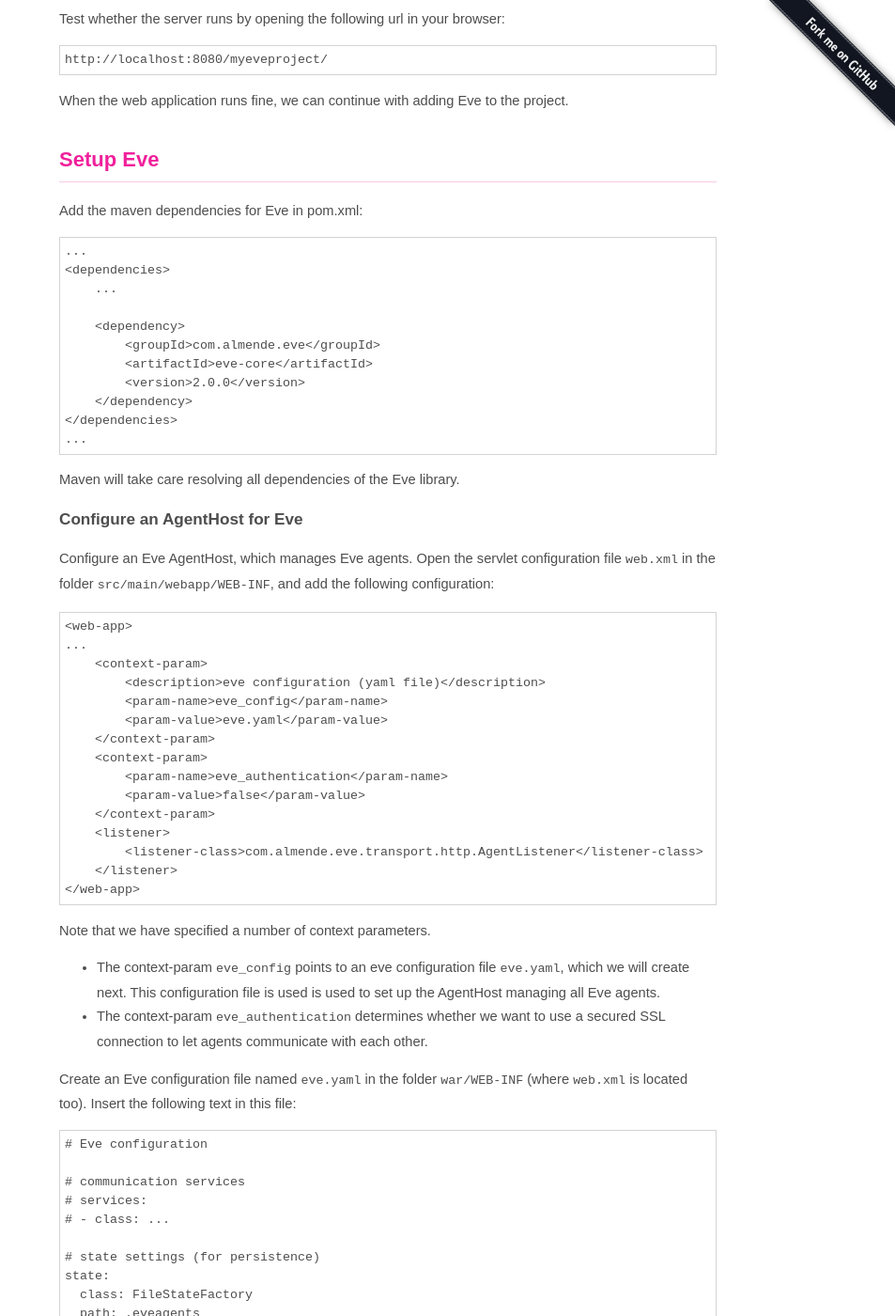
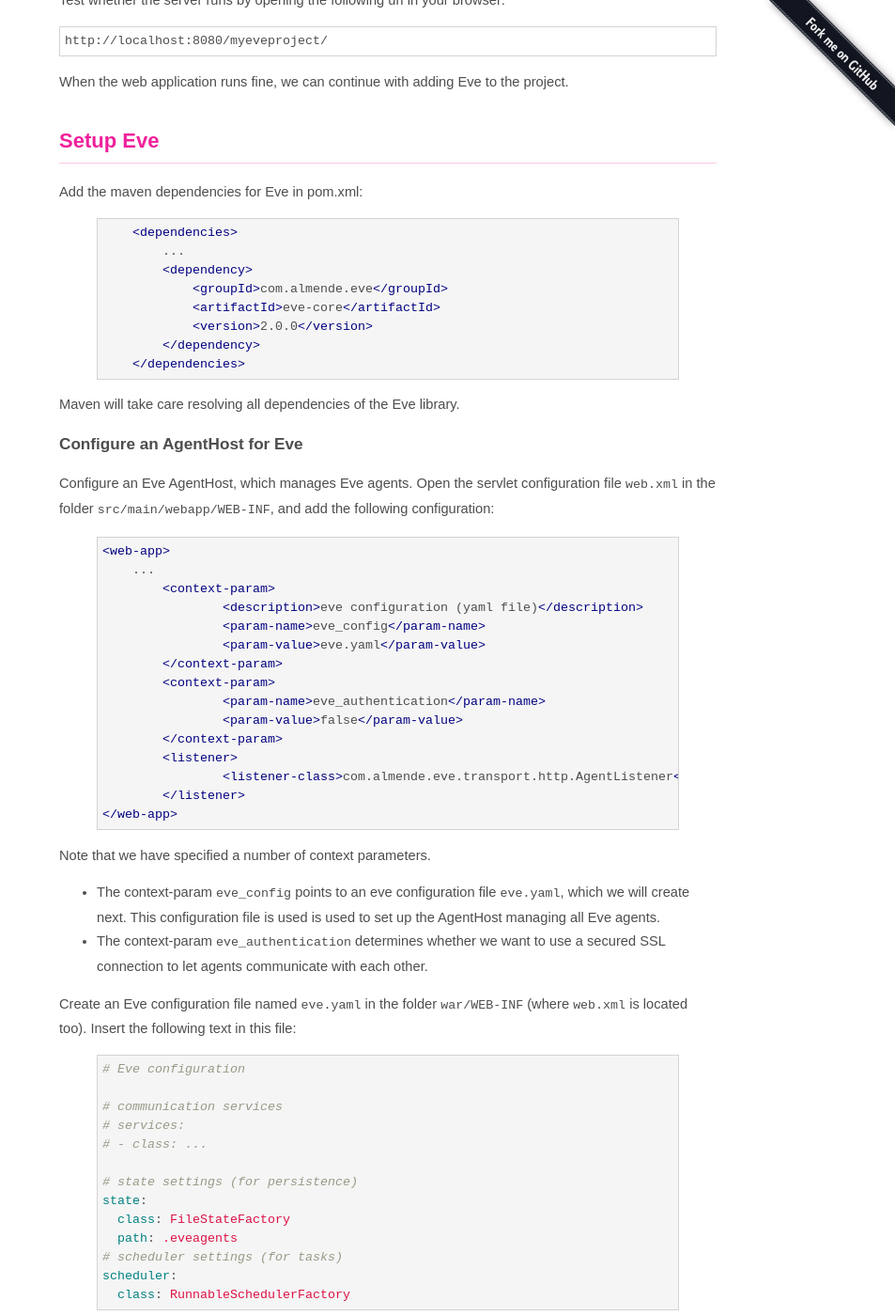
Before and after one commit to almende/eve, a Jekyll site: the page built from implementations/java/getting_started.md, in a window 1280 px wide and 1400 px high, scrolled down 2119 px. Shown: the whole window at 94% size, without its empty margins (327-1280 px from the left). Built offline with Jekyll 4.4.1, drawn with Linux system fonts in a browser that asks for light colours; some of the changed text lies outside the part shown.

Commit message:
More syntax highlighting, java side mostly done.

```diff
--- a/implementations/java/getting_started.md
+++ b/implementations/java/getting_started.md
@@ -48,10 +48,9 @@ First, we will create a regular Maven web application in Eclipse.
 We will use Jetty to run the created web application. We will run jetty using the Jetty plugin for Maven.
 
 Open the file pom.xml in the root of the project and add the jetty plugin:
-
-    <project ...>
+{% highlight xml %}
+    <project>
         ...
-
         <build>
             ...
             <plugins>
@@ -89,6 +88,7 @@ Open the file pom.xml in the root of the project and add the jetty plugin:
             ...
         </build>
     </project>
+{% endhighlight %}
 
 Start the project via the following command:
 
@@ -105,17 +105,16 @@ When the web application runs fine, we can continue with adding Eve to the proje
 
 Add the maven dependencies for Eve in pom.xml:
 
-    ...
+{% highlight xml %}
     <dependencies>
         ...
-
         <dependency>
             <groupId>com.almende.eve</groupId>
             <artifactId>eve-core</artifactId>
             <version>{{version}}</version>
         </dependency>
     </dependencies>
-    ...
+{% endhighlight %}
 
 Maven will take care resolving all dependencies of the Eve library.
 
@@ -124,21 +123,23 @@ Maven will take care resolving all dependencies of the Eve library.
 
 Configure an Eve AgentHost, which manages Eve agents. Open the servlet configuration file `web.xml` in the folder `src/main/webapp/WEB-INF`, and add the following configuration:
 
-    <web-app>
+{% highlight xml %}
+<web-app>
     ...
-        <context-param>
-            <description>eve configuration (yaml file)</description>
-            <param-name>eve_config</param-name>
-            <param-value>eve.yaml</param-value>
-        </context-param>
-        <context-param>
-            <param-name>eve_authentication</param-name>
-            <param-value>false</param-value>
-        </context-param>
-        <listener>
-            <listener-class>com.almende.eve.transport.http.AgentListener</listener-class>
-        </listener>
-    </web-app>
+	<context-param>
+		<description>eve configuration (yaml file)</description>
+		<param-name>eve_config</param-name>
+		<param-value>eve.yaml</param-value>
+	</context-param>
+	<context-param>
+		<param-name>eve_authentication</param-name>
+		<param-value>false</param-value>
+	</context-param>
+	<listener>
+		<listener-class>com.almende.eve.transport.http.AgentListener</listener-class>
+	</listener>
+</web-app>
+{% endhighlight %}
 
 Note that we have specified a number of context parameters.
 
@@ -147,21 +148,21 @@ Note that we have specified a number of context parameters.
 
 Create an Eve configuration file named `eve.yaml` in the folder `war/WEB-INF` (where `web.xml` is located too). Insert the following text in this file:
 
-    # Eve configuration
+{% highlight yaml %}
+# Eve configuration
 
-    # communication services
-    # services:
-    # - class: ...
+# communication services
+# services:
+# - class: ...
 
-    # state settings (for persistence)
-    state:
-      class: FileStateFactory
-      path: .eveagents
-
-
-    # scheduler settings (for tasks)
-    scheduler:
-      class: RunnableSchedulerFactory
+# state settings (for persistence)
+state:
+  class: FileStateFactory
+  path: .eveagents
+# scheduler settings (for tasks)
+scheduler:
+  class: RunnableSchedulerFactory
+{% endhighlight %}
 
 The configuration is a [YAML](http://en.wikipedia.org/wiki/YAML) file. It contains:
 
@@ -182,23 +183,26 @@ The AgentHost is now fully configured so we can run agents on it. However, we do
 
 Now, we will configure an HTTP Transport service for Eve, which allows us to communicate via HTTP with the agents running in our application. Open the servlet configuration file `web.xml` in the folder `src/main/webapp/WEB-INF`, and add the following configuration:
 
-    <web-app>
-        ...
-        <servlet>
-            <servlet-name>AgentServlet</servlet-name>
-            <servlet-class>com.almende.eve.transport.http.AgentServlet</servlet-class>
-            <init-param>
-                <param-name>servlet_url</param-name>
-                <param-value>http://localhost:8080/myeveproject/agents/</param-value>
-            </init-param>
-            <load-on-startup>1</load-on-startup>
-        </servlet>
-        <servlet-mapping>
-            <servlet-name>AgentServlet</servlet-name>
-            <url-pattern>/agents/*</url-pattern>
-        </servlet-mapping>
-        ...
-    </web-app>
+
+{% highlight xml %}
+<web-app>
+	...
+	<servlet>
+		<servlet-name>AgentServlet</servlet-name>
+		<servlet-class>com.almende.eve.transport.http.AgentServlet</servlet-class>
+		<init-param>
+			<param-name>servlet_url</param-name>
+			<param-value>http://localhost:8080/myeveproject/agents/</param-value>
+		</init-param>
+		<load-on-startup>1</load-on-startup>
+	</servlet>
+	<servlet-mapping>
+		<servlet-name>AgentServlet</servlet-name>
+		<url-pattern>/agents/*</url-pattern>
+	</servlet-mapping>
+	...
+</web-app>
+{% endhighlight %}
 
 The servlet can route incoming HTTP requests to agents running on the AgentHost. The servlet needs a parameter `servlet_url`. This url is needed in order to be able to built an agents full url, which is used to share with others via the method `getUrls()`.
 
@@ -232,6 +236,7 @@ Perform an HTTP POST request to the CalcAgent on the url
 
 With request body:
 
+{% highlight javascript %}
     {
         "jsonrpc": "2.0",
         "id": 1,
@@ -240,14 +245,17 @@ With request body:
             "expr": "2.5 + 3 / sqrt(16)"
         }
     }
+{% endhighlight %}
 
 This request will return the following response:
 
+{% highlight javascript %}
     {
         "jsonrpc": "2.0",
         "id": 1,
         "result": "3.25"
     }
+{% endhighlight %}
 
 The agent also has a web interface, allowing you to interact with the agent more easily, to go to the agents web interface, open its url in your browser: http://localhost:8080/myeveproject/agents/calcagent1/.
 
@@ -258,24 +266,25 @@ Now, what you want of course is create your own agents. This is quite easy: crea
 
 Create a source folder `src/main/java` in the project. In there, create a new class named `MyFirstAgent` in package `com.mycompany.myeveproject` with the following contents:
 
-    package com.mycompany.myeveproject;
+{% highlight java %}
+package com.mycompany.myeveproject;
 
-    import com.almende.eve.agent.Agent;
-    import com.almende.eve.rpc.annotation.Access;
-    import com.almende.eve.rpc.annotation.AccessType;
-    import com.almende.eve.rpc.annotation.Name;
+import com.almende.eve.agent.Agent;
+import com.almende.eve.rpc.annotation.Access;
+import com.almende.eve.rpc.annotation.AccessType;
+import com.almende.eve.rpc.annotation.Name;
 
-    public class MyFirstAgent extends Agent {
-        @Access(AccessType.PUBLIC)
-        public String echo (@Name("message") String message) {
-            return "You said: " + message;
-        }
-
-        @Access(AccessType.PUBLIC)
-        public double add (@Name("a") double a, @Name("b") double b) {
-            return a + b;
-        }
-    }
+public class MyFirstAgent extends Agent {
+	@Access(AccessType.PUBLIC)
+	public String echo (@Name("message") String message) {
+		return "You said: " + message;
+	}
+	@Access(AccessType.PUBLIC)
+	public double add (@Name("a") double a, @Name("b") double b) {
+		return a + b;
+	}
+}
+{% endhighlight %}
 
 By default, an agents methods cannot be accessed by other agents. The availability of methods can be specified using the `@Access` annotation, as done in the example above where both methods `echo` and `add` are declared public. Eve agents communicate with each other via JSON-RPC 2.0, which uses named parameters. As Java doesn't support named parameters, the parameter names need to be specified using the `@Name` annotation. Furthermore, parameters can be declared optional using the `@Required` annotation.
 
@@ -294,6 +303,7 @@ Now you can perform an HTTP POST request to the new agent
 
 With as request body:
 
+{% highlight javascript %}
     {
         "jsonrpc": "2.0",
         "id": 1,
@@ -302,17 +312,21 @@ With as request body:
             "message": "Hello World"
         }
     }
+{% endhighlight %}
 
 which returns:
 
+{% highlight javascript %}
     {
         "jsonrpc": "2.0",
         "id": 1,
         "result": "Hello World"
     }
+{% endhighlight %}
 
 or send the following request:
 
+{% highlight javascript %}
     {
         "jsonrpc": "2.0",
         "id": 1,
@@ -322,14 +336,17 @@ or send the following request:
               "b": 3.5
          }
     }
+{% endhighlight %}
 
 which returns:
 
+{% highlight javascript %}
     {
         "jsonrpc": "2.0",
         "id": 1,
         "result": 5.6
     }
+{% endhighlight %}
 
 ## Conclusion {#conclusion}
 
```
Also changed, not shown: concepts/protocol.md (+14 -6 lines), implementations/java/downloads.md (+8 -0 lines), implementations/java/libraries.md (+1 -1 lines).
